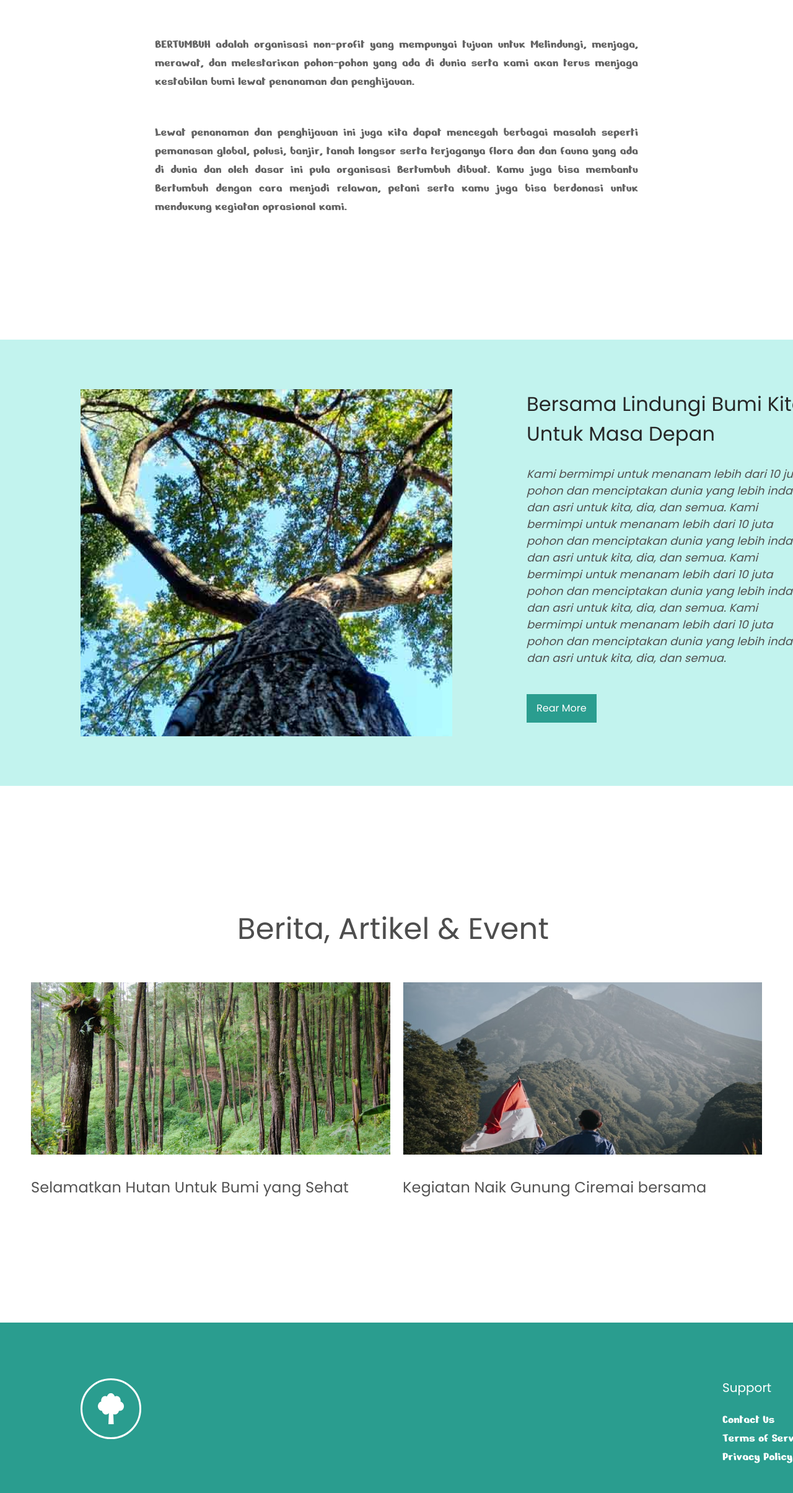
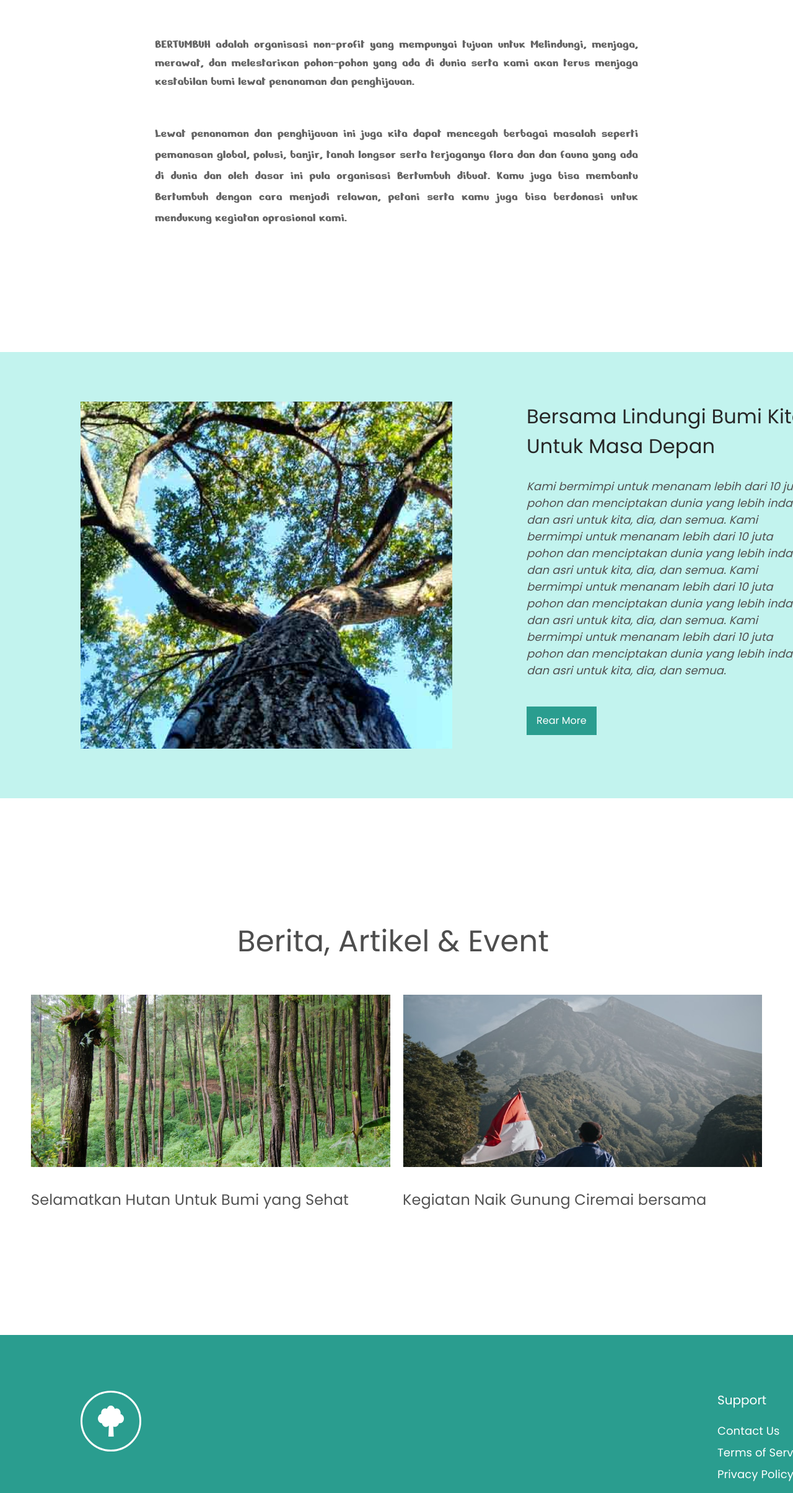
Before and after one commit to DodoTalakhadze/homework5, a plain HTML site: page index.html in a window 1280 px wide. Shown: the part 388-2797 px from the top of the page at 62% size. Drawn offline with Linux system fonts and the light colour scheme.

Commit message:
correct style

```diff
--- a/css/style.css
+++ b/css/style.css
@@ -20,7 +20,7 @@ nav{
 
 header nav ul li{
     display: inline-block;
-}
+    }
 
 nav ul li a{
     font-family: 'Nerko One', cursive;
@@ -28,6 +28,8 @@ nav ul li a{
     font-size: 20px;
     font-weight: 400;
     line-height: 30px;
+    letter-spacing: 0.1px;
+    display: inline-block;
 }
 
 .post{
@@ -53,13 +55,13 @@ nav ul li a{
     font-family: 'Nerko One', cursive;
     font-size: 20px;
     font-weight: 400;
-    line-height: 150%;
-}
-.article1p1{
+    }
+.article1 .p1{
     margin-top: 60px;
     margin-bottom: 52px;
+    line-height: 150%;
     }
-.article1p2{
+.article1 .p2{
     line-height: 170%;
 }
 
@@ -162,9 +164,9 @@ footer{
 }
 footer img{
     vertical-align: top;
-    margin-right: 934px;
+    margin-right: 926px;
 }
-footer div{
+footer nav{
     display: inline-block;
     vertical-align: top;
 }
@@ -177,6 +179,16 @@ h3{
     line-height: 30px;
     margin-bottom: 21px;
 }
+
+footer ul li a {
+    color: #FFF;
+    font-family: 'Poppins', sans-serif;
+    font-size: 18px;
+    font-weight: 400;
+    line-height: 27px;
+    display: inline-block;
+}
+
 .termsofserv{
     margin: 8px 0;
 }
--- a/index.html
+++ b/index.html
@@ -21,8 +21,8 @@
         <li>
             <a href="index.html">Home</a>
         </li>
-        <li>
-            <a href="" class="post">Post</a>
+        <li class="post">
+            <a href="">Post</a>
         </li>
         <li>
             <a href="">Newsletter</a>
@@ -37,10 +37,10 @@
     <h2>
         Tentang Kami
     </h2>
-    <p class="article1p1">
+    <p class="p1">
         BERTUMBUH adalah organisasi non-profit yang mempunyai tujuan untuk Melindungi, menjaga, merawat, dan melestarikan pohon-pohon yang ada di dunia serta kami akan  terus menjaga kestabilan bumi lewat penanaman dan penghijauan.
     </p>
-    <p class="article1p2">
+    <p class="p2">
         Lewat penanaman dan penghijauan ini juga  kita dapat mencegah berbagai masalah seperti pemanasan global, polusi, banjir, tanah longsor serta terjaganya flora dan dan fauna yang ada di dunia dan oleh dasar ini pula organisasi Bertumbuh dibuat. Kamu juga bisa membantu Bertumbuh dengan cara menjadi relawan, petani serta kamu juga bisa berdonasi untuk mendukung kegiatan oprasional kami.
     </p>
 </article>
@@ -99,8 +99,8 @@
             <li>
                 <a href="">Contact Us</a>
             </li>
-            <li>
-                <a href="" class="termsofserv">Terms of Service</a>
+            <li class="termsofserv">
+                <a href="">Terms of Service</a>
             </li>
             <li>
                 <a href="">Privacy Policy</a>
```
